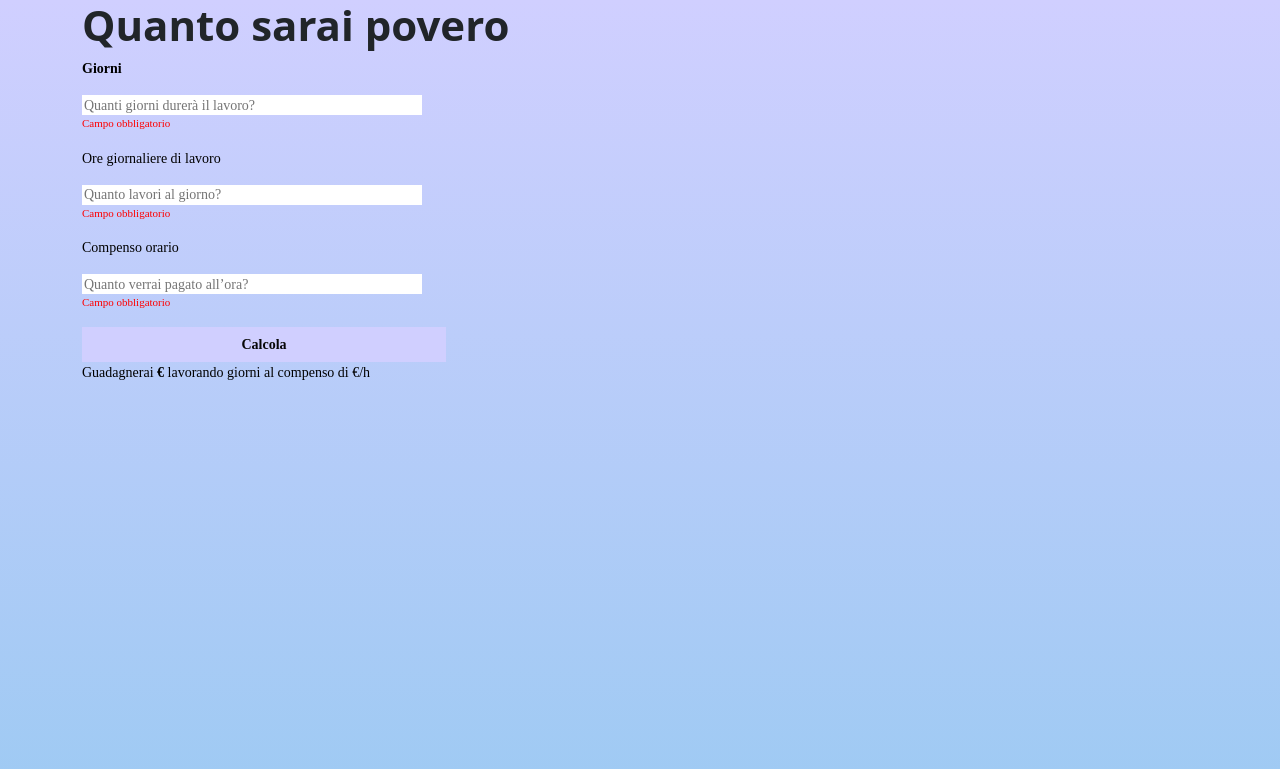
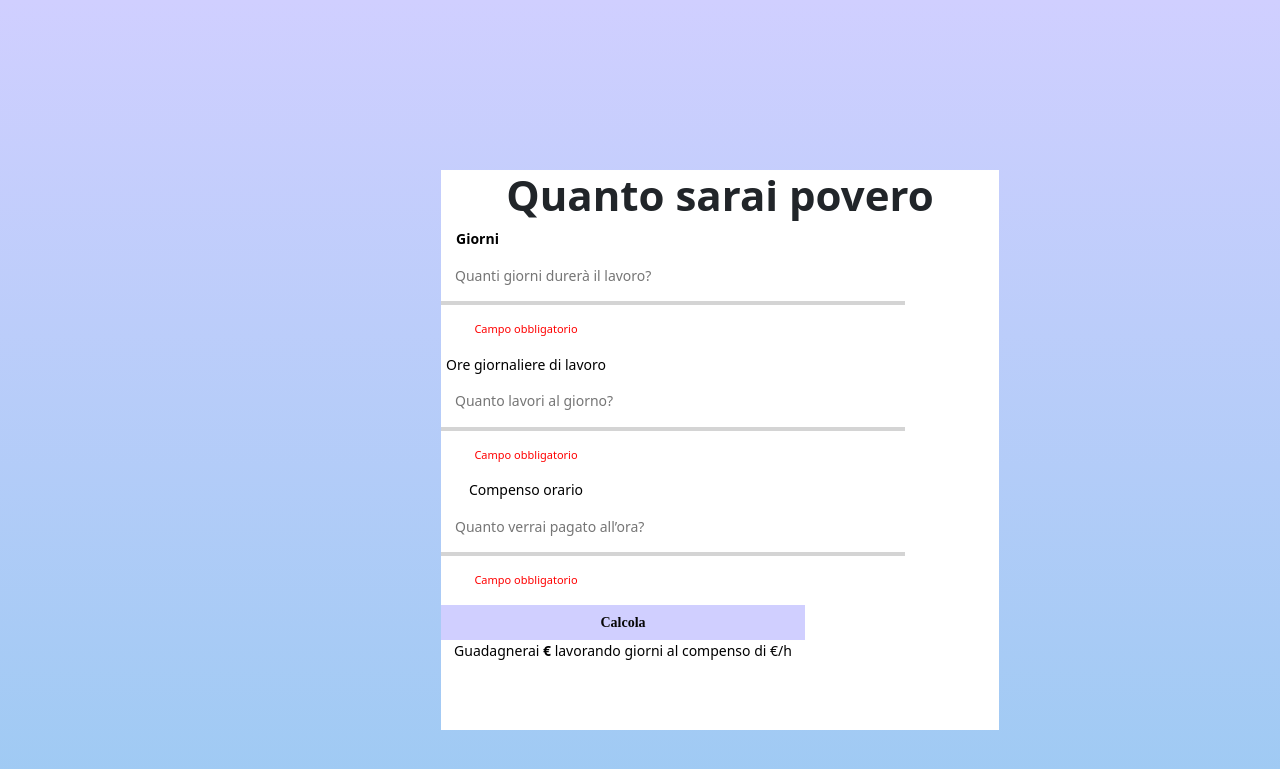
Before and after one commit to Daniel-ui-bit/Stipend, a PHP site: page / in a window 1280 px wide. Shown: the top 769 px of the page. Run offline with PHP 8.4, Linux system fonts and the light colour scheme.

Commit message:
Leggere modifiche Css/Html
Aggiunto tag Hr

```diff
--- a/Sito/Index.php
+++ b/Sito/Index.php
@@ -13,74 +13,93 @@
                 <div class="rec_Sfondo">
 
                     <div class="row">
-                        <div class="col-6">
+                        <div class="col-12">
                             <h1 class="title"> Quanto sarai povero </h1>
                         </div>
                     </div>
 
+
                     <div class="row">
-                        <div class="col-1">
+                        <div class="col-2">
                             <p class="Paraghrap"><b>Giorni</b></p>
                         </div>
                     </div>
 
                     <div class="row">
-                        <div class="col-4">
+                        <div class="col-8">
                             <input type="text" id="DurataLavoro" name="DurataLavoro" placeholder="Quanti giorni durerà il lavoro?" class="Text-box">
                         </div>
                     </div>
 
                     <div class="row">
-                        <div class="col-2">
-                            <p class="Campo_OBG">Campo obbligatorio</p>
-                        </div>
-                    </div>
-
-                    <div class="row">
-                        <div class="col-2">
-                            <p class="Paraghrap">Ore giornaliere di lavoro</p>
+                        <div class="col-12">
+                            <hr class="Linea">
                         </div>
                     </div>
 
                     <div class="row">
                         <div class="col-4">
-                            <input type="text" id="QuantoLavori" name="QuantoLavori" placeholder="Quanto lavori al giorno?" class="Text-box">
-                        </div>
-                    </div>
-
-                    <div class="row">
-                        <div class="col-2">
-                            <p class="Campo_OBG">Campo obbligatorio</p>
-                        </div>
-                    </div>
-
-                    <div class="row">
-                        <div class="col-2">
-                            <p class="Paraghrap">Compenso orario</p>
-                        </div>
-                    </div>
-
-                    <div class="row">
-                        <div class="col-4">
-                            <input type="text" id="PagamentoOra" name="PagamentoOra" placeholder="Quanto verrai pagato all’ora?" class="Text-box">
-                        </div>
-                    </div>
-
-                    <div class="row">
-                        <div class="col-2">
                             <p class="Campo_OBG">Campo obbligatorio</p>
                         </div>
                     </div>
 
                     <div class="row">
                         <div class="col-4">
+                            <p class="Paraghrap">Ore giornaliere di lavoro</p>
+                        </div>
+                    </div>
+
+                    <div class="row">
+                        <div class="col-8">
+                            <input type="text" id="QuantoLavori" name="QuantoLavori" placeholder="Quanto lavori al giorno?" class="Text-box">
+                        </div>
+                    </div>
+
+                    <div class="row">
+                        <div class="col-12">
+                            <hr class="Linea">
+                        </div>
+                    </div>
+
+                    <div class="row">
+                        <div class="col-4">
+                            <p class="Campo_OBG">Campo obbligatorio</p>
+                        </div>
+                    </div>
+
+                    <div class="row">
+                        <div class="col-4">
+                            <p class="Paraghrap">Compenso orario</p>
+                        </div>
+                    </div>
+
+                    <div class="row">
+                        <div class="col-8">
+                            <input type="text" id="PagamentoOra" name="PagamentoOra" placeholder="Quanto verrai pagato all’ora?" class="Text-box">
+                        </div>
+                    </div>
+
+                    <div class="row">
+                        <div class="col-12">
+                            <hr class="Linea">
+                        </div>
+                    </div>
+
+                    <div class="row">
+                        <div class="col-4">
+                            <p class="Campo_OBG">Campo obbligatorio</p>
+                        </div>
+                    </div>
+
+                    <div class="row">
+                        <div class="col-8">
                             <input type="submit" name="submit" value="Calcola" class="Button">
                         </div>
                     </div>
 
                     <div class="row">
-                        <div class="col-4">
-                            <p class="Result">Guadagnerai <b><span id="PagamentoLavoro"></span> €</b> lavorando <span id="DurataDelLavoro"></span> giorni al compenso di <span id="PagamentoPerOra"></span> €/h</p>
+                        <div class="col-8">
+                            <p class="Result">Guadagnerai <b><span id="PagamentoLavoro" class="Result"></span> €</b> lavorando <span id="DurataDelLavoro" class="Result"></span> giorni al compenso di <span id="PagamentoPerOra" class="Result"></span> €/h</p>
                         </div>
                     </div>
 
@@ -98,10 +117,21 @@ if (isset($_POST["submit"])){
         $DurataLavoro = $_POST["DurataLavoro"];
         $LavoroPerGiorno = $_POST["QuantoLavori"];
         $PagamentoOra = $_POST["PagamentoOra"];
-
-        $PagamentoLavoro = ($LavoroPerGiorno*$PagamentoOra)*$DurataLavoro;
-
-        echo "<script> Stampa($PagamentoLavoro, $DurataLavoro, $PagamentoOra); </script>";
+        if($DurataLavoro != null && $LavoroPerGiorno != null && $PagamentoOra != null ){
+            if( $DurataLavoro>=0 && $LavoroPerGiorno>=0 && $PagamentoOra>=0 )
+            {
+                $PagamentoLavoro = ($LavoroPerGiorno*$PagamentoOra)*$DurataLavoro;
+                echo "<script> Stampa($PagamentoLavoro, $DurataLavoro, $PagamentoOra); </script>";
+            }
+            else
+            {
+                echo "<script> alert('Attenzione! Inserire un numero maggiore di 0'); </script>";
+            }
+        }
+        else
+        {
+            echo "<script> alert('Attenzione! Inserire un numero'); </script>";
+        }
 
     }
 ?>
--- a/Sito/Static/Css/Style.css
+++ b/Sito/Static/Css/Style.css
@@ -1,17 +1,39 @@
 .title{
     font-size: 42px;
     font-weight: 700;
+    left: 543px;
+    top: 196px;
+}
+
+.rec_Sfondo{
+    position: absolute;
+    width: 558px;
+    height: 560px;
+    top: 170px;
+    left: 441px;
+    align-items: center;
+    text-align: center;
+    background: #FFFFFF;
+}
+
+.Linea{
+
+    width: 464px;
+    height: 0px;
+    left: 538px;
+    top: 356px;
+    border: 2px solid #535353;
 }
 
 .Paraghrap{
-    font-family: 'Raleway';
+    left: 538px;
     font-style: normal;
     font-size: 14px;
     color: #000000;
 }
 
 .Campo_OBG{
-    font-family: 'Raleway';
+    top: 0;
     font-style: normal;
     font-weight: 400;
     font-size: 11px;
@@ -19,7 +41,6 @@
 }
 
 .Text-box{
-    font-family: 'Raleway';
     font-style: normal;
     font-weight: 400;
     font-size: 14px;
@@ -39,10 +60,11 @@
     font-weight: 700;
     font-size: 14px;
     border: none;
+    left: 538px;
+    top: 597px;
 }
 
 .Result{
-    font-family: 'Raleway';
     font-style: normal;
     font-weight: 400;
     font-size: 14px;
```
